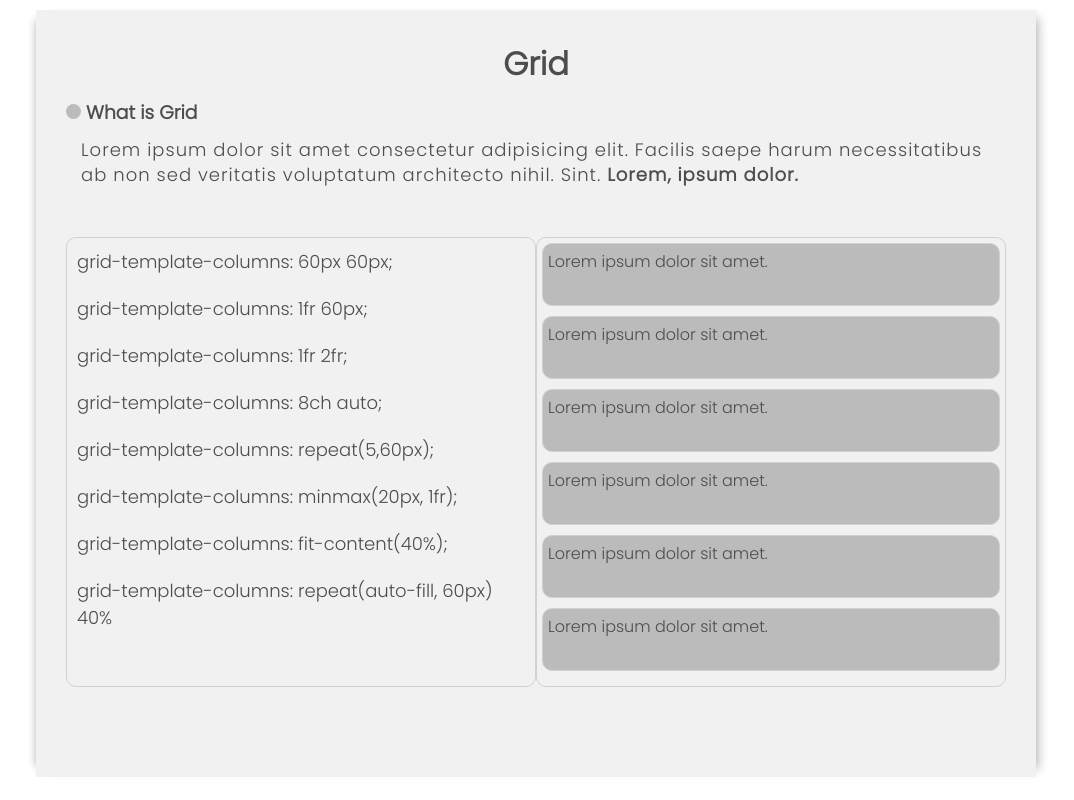
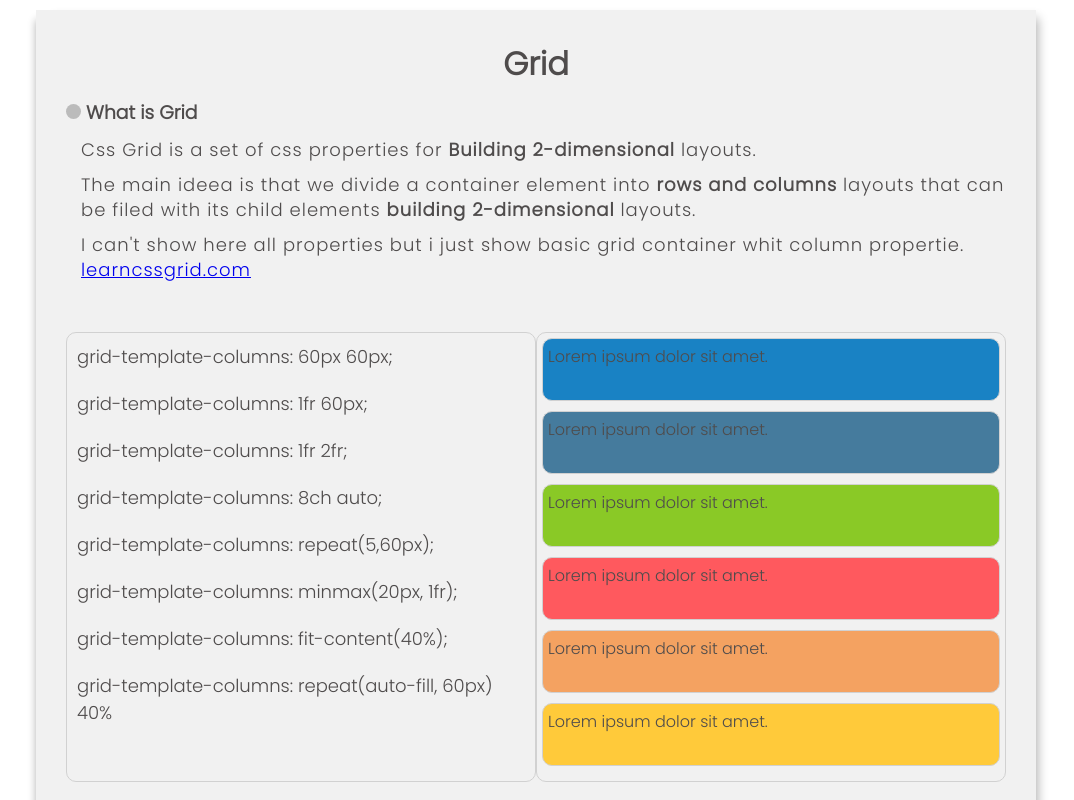
Before and after one commit to burak-sencan/UdemyCourse-BuildResponsiveWebPageHtmlCss, a plain HTML site: page section-1-2-3-4/index.html in a window 1280 px wide. Shown: the part 5040-5840 px from the top of the page, without its empty margins (104-1178 px from the left). Drawn offline with Linux system fonts and the light colour scheme.

Commit message:
grid-note-finish

```diff
--- a/section-1-2-3-4/index.html
+++ b/section-1-2-3-4/index.html
@@ -324,10 +324,18 @@
 
           <div class="baseNoteP">
             <p>
-              Lorem ipsum dolor sit amet consectetur adipisicing elit. Facilis
-              saepe harum necessitatibus ab non sed veritatis voluptatum
-              architecto nihil. Sint.
-              <span class="bold">Lorem, ipsum dolor.</span>
+              Css Grid is a set of css properties for
+              <span class="bold">Building 2-dimensional</span> layouts.
+            </p>
+            <p>
+              The main ideea is that we divide a container element into
+              <span class="bold">rows and columns</span> layouts that can be
+              filed with its child elements
+              <span class="bold">building 2-dimensional</span> layouts.
+            </p>
+            <p>
+              I can't show here all properties but i just show basic grid
+              container whit column propertie. <a href="https://learncssgrid.com">learncssgrid.com</a>
             </p>
           </div>
 
@@ -359,22 +367,40 @@
               </p>
             </div>
             <div class="border grid" id="grid-template-columns-div">
-              <div class="border background-dark">
+              <div
+                class="border background-dark"
+                style="background-color: #1982c4"
+              >
                 Lorem ipsum dolor sit amet.
               </div>
-              <div class="border background-dark">
+              <div
+                class="border background-dark"
+                style="background-color: #457b9d"
+              >
                 Lorem ipsum dolor sit amet.
               </div>
-              <div class="border background-dark">
+              <div
+                class="border background-dark"
+                style="background-color: #8ac926"
+              >
                 Lorem ipsum dolor sit amet.
               </div>
-              <div class="border background-dark">
+              <div
+                class="border background-dark"
+                style="background-color: #ff595e"
+              >
                 Lorem ipsum dolor sit amet.
               </div>
-              <div class="border background-dark">
+              <div
+                class="border background-dark"
+                style="background-color: #f4a261"
+              >
                 Lorem ipsum dolor sit amet.
               </div>
-              <div class="border background-dark">
+              <div
+                class="border background-dark"
+                style="background-color: #ffca3a"
+              >
                 Lorem ipsum dolor sit amet.
               </div>
 
--- a/section-1-2-3-4/script.js
+++ b/section-1-2-3-4/script.js
@@ -205,6 +205,4 @@ grid_template_columns_7.addEventListener("click",()=>{
 })
 grid_template_columns_8.addEventListener("click",()=>{
   grid_template_columns_div.style.gridTemplateColumns = "repeat(auto-fill, 60px) 40%"
-
-
 })
```
